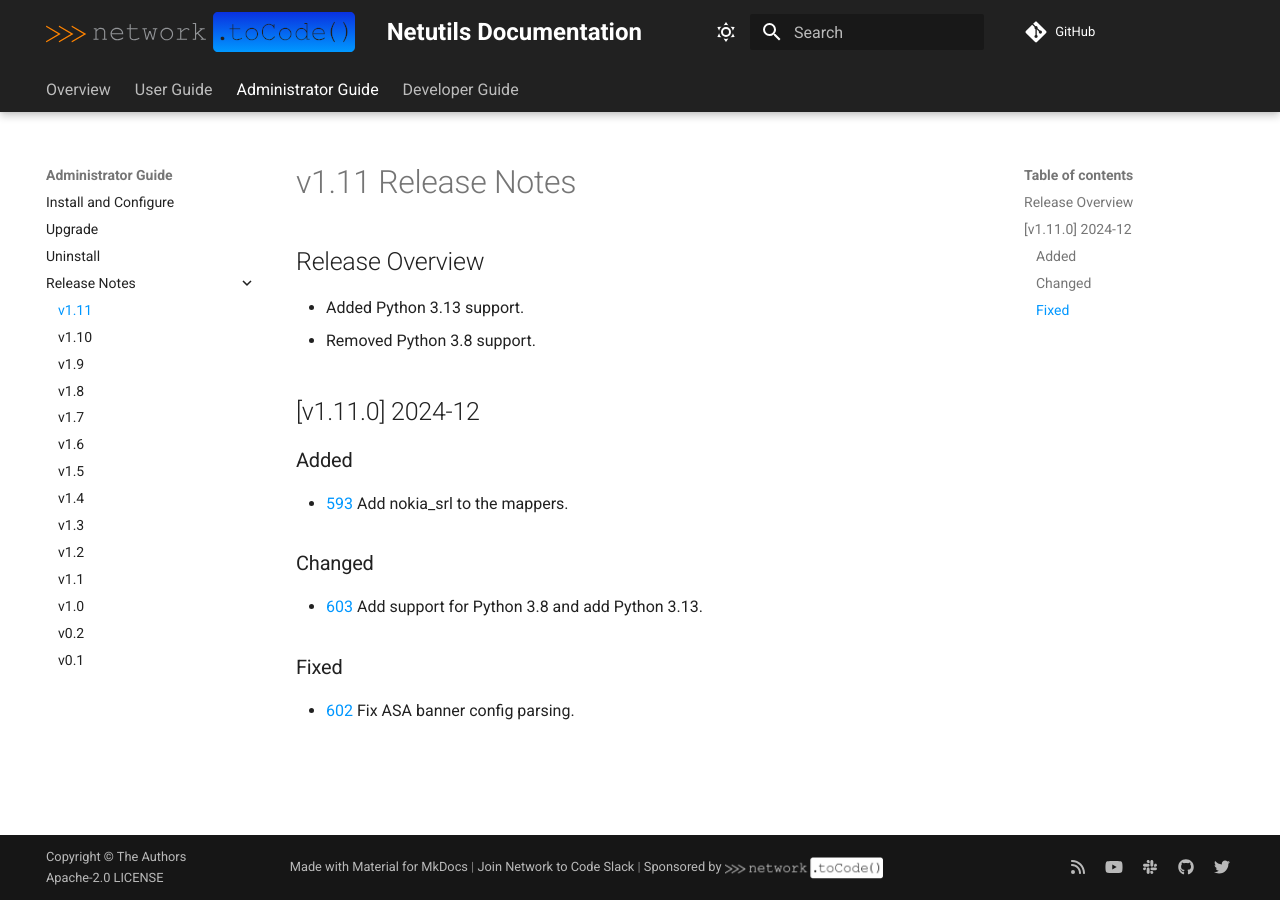
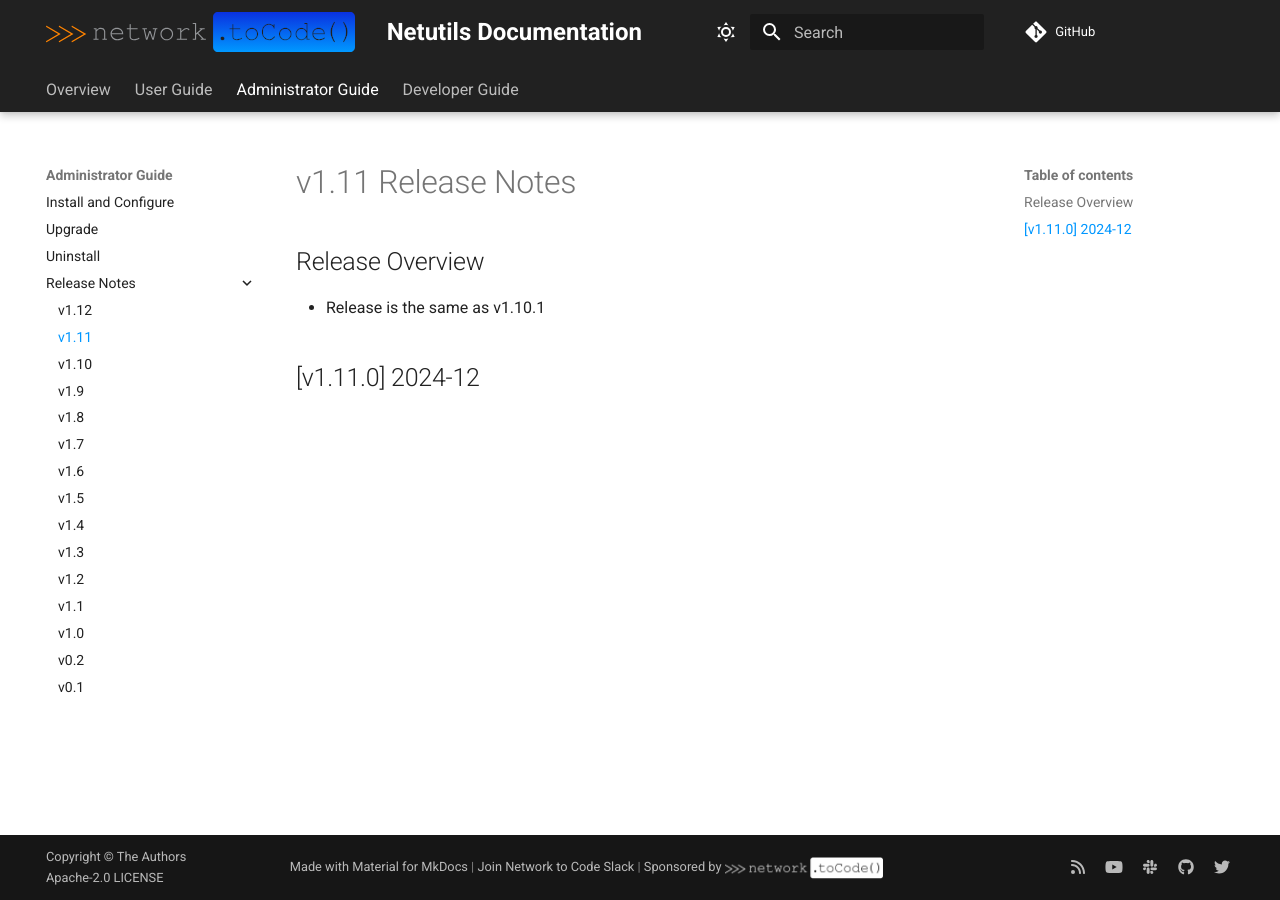
Before and after one commit to networktocode/netutils, an MkDocs documentation site: the page built from docs/admin/release_notes/version_1.11.md, in a window 1280 px wide. Built offline with MkDocs 1.6.1 and Material for MkDocs 9.7.7, drawn with Linux system fonts in a browser that asks for light colours; comment, search, counter and statistics services are not loaded.

Commit message:
Prep v1.12.0 (#611)
* Update docs/admin/release_notes/version_1.11.md

---------

Co-authored-by: Ken Celenza <ken@celenza.org>

```diff
--- a/docs/admin/release_notes/version_1.11.md
+++ b/docs/admin/release_notes/version_1.11.md
@@ -2,18 +2,6 @@
 
 ## Release Overview
 
-- Added Python 3.13 support.
-- Removed Python 3.8 support.
+- Release is the same as v1.10.1
 
 ## [v1.11.0] 2024-12
-
-### Added
-- [593](https://github.com/networktocode/netutils/pull/593) Add nokia_srl to the mappers.
-
-### Changed
-
-- [603](https://github.com/networktocode/netutils/pull/603) Add support for Python 3.8 and add Python 3.13.
-
-### Fixed
-
-- [602](https://github.com/networktocode/netutils/pull/602) Fix ASA banner config parsing.
--- a/mkdocs.yml
+++ b/mkdocs.yml
@@ -117,6 +117,7 @@ nav:
       - Uninstall: "admin/uninstall.md"
       - Release Notes:
           - "admin/release_notes/index.md"
+          - v1.12: "admin/release_notes/version_1.12.md"
           - v1.11: "admin/release_notes/version_1.11.md"
           - v1.10: "admin/release_notes/version_1.10.md"
           - v1.9: "admin/release_notes/version_1.9.md"
```
Also changed, not shown: docs/admin/release_notes/version_1.12.md (added, +19 -0 lines).
